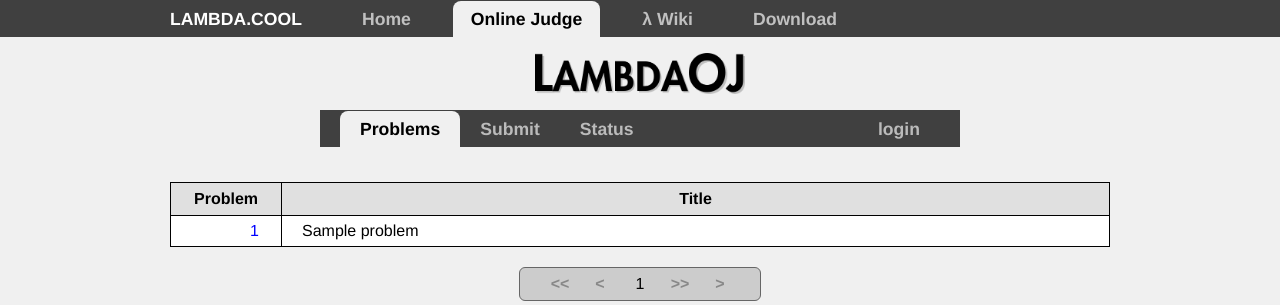
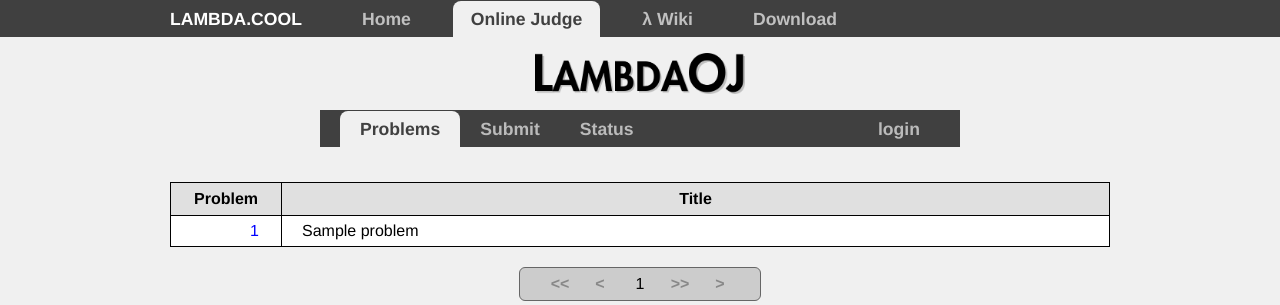
Before and after one commit to rorschachhb/lambdaOJ, a Flask app: page /oj/index/ in a window 1280 px wide. Shown: the top 305 px of the page. Run offline with Flask 2, Linux system fonts and the light colour scheme; tables that the repository leaves empty hold one stand-in row (values such as "Sample post").

Commit message:
changed color for choosed tab

```diff
--- a/app/static/styles/style.css
+++ b/app/static/styles/style.css
@@ -71,12 +71,12 @@ header img {
 }
 #mainnav a.now {
     background-color: #f0f0f0;
-    color: #000000;
+    color: #404040;
     border-top-left-radius: 8px;
     border-top-right-radius: 8px;
 }
 #mainnav a.now:hover {
-    color: #000000;
+    color: #404040;
 }
 
 
@@ -123,9 +123,12 @@ nav a.login, nav a.logout {
 }
 nav a.now {
     background-color: #f0f0f0;
-    color: #000000;
+    color: #404040;
     border-top-left-radius: 8px;
     border-top-right-radius: 8px;
+}
+nav a.now:hover {
+    color: #404040;
 }
 
 
```
